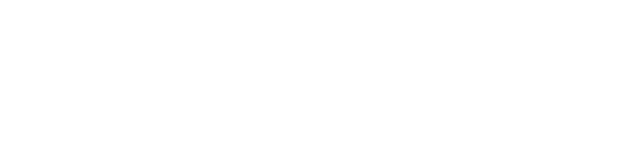
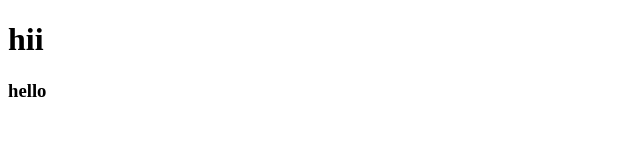
Before and after one commit to Shiary29/my-first-repo, a plain HTML site: page my-first-repo/index.html in a window 1280 px wide. Shown: the whole page, without its empty margins (0-640 px from the left). Drawn offline with Linux system fonts and the light colour scheme.

Commit message:
2nd commit

```diff
--- a/my-first-repo/index.html
+++ b/my-first-repo/index.html
@@ -7,6 +7,7 @@
     <title>Document</title>
 </head>
 <body>
-
+    <h1>hii</h1>
+    <h3>hello</h3>
 </body>
 </html>
```
